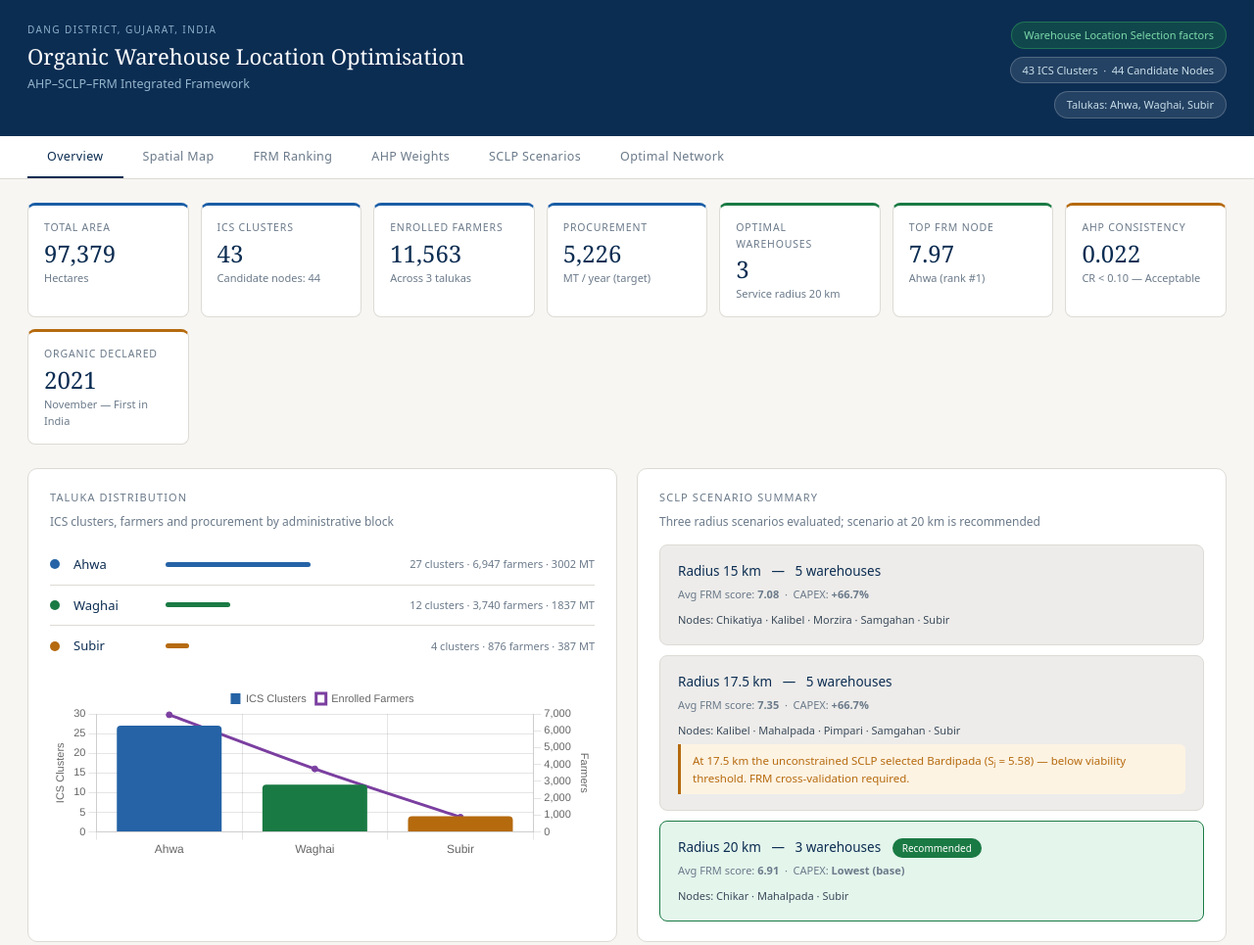
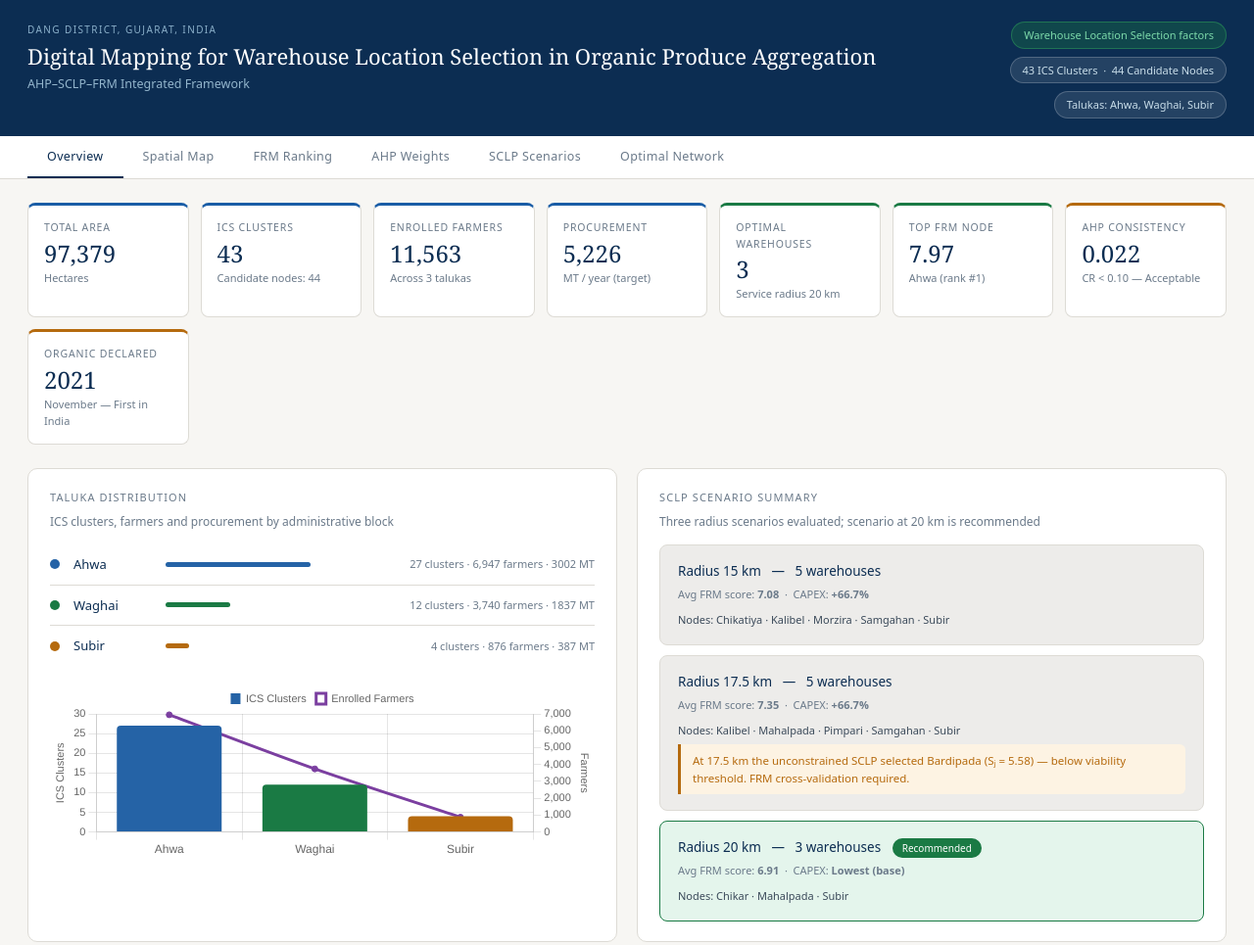
Before and after one commit to BhanushaliDev/Dang, a plain HTML site: page index.html in a window 1280 px wide. Shown: the top 965 px of the page at 98% size. Drawn offline with nearby package versions, Linux system fonts and the light colour scheme.

Commit message:
Update index.html

```diff
--- a/index.html
+++ b/index.html
@@ -15,7 +15,7 @@
   <div class="hdr-inner">
     <div class="hdr-left">
       <div class="hdr-eyebrow">Dang District, Gujarat, India</div>
-      <h1 class="hdr-title">Organic Warehouse Location Optimisation</h1>
+      <h1 class="hdr-title">Digital Mapping for Warehouse Location Selection in Organic Produce Aggregation</h1>
       <div class="hdr-sub">AHP–SCLP–FRM Integrated Framework</div>
     </div>
     <div class="hdr-meta">
```
